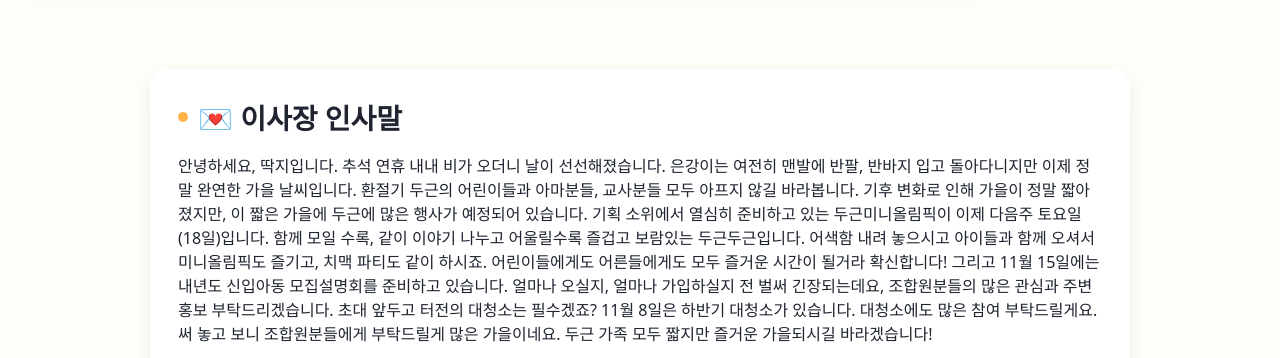
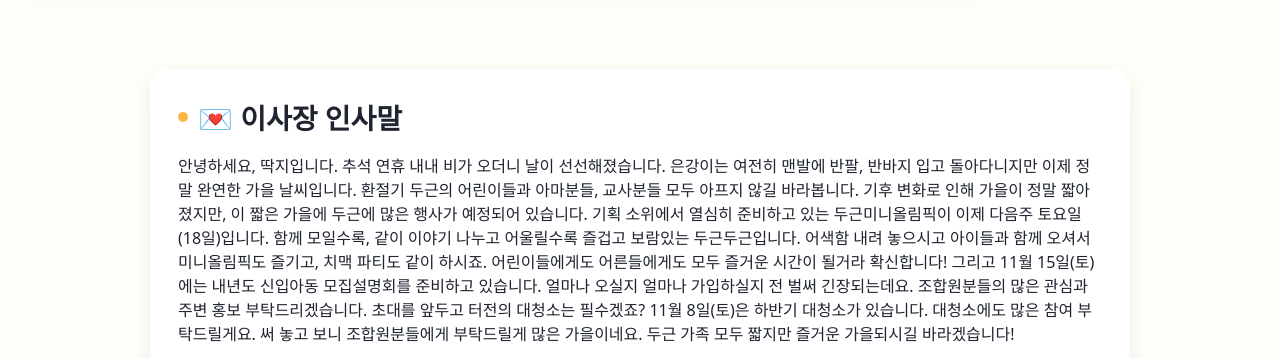
Before and after one commit to dgdg-news/october2025, a plain HTML site: page index.html in a window 1280 px wide. Shown: the part 408-766 px from the top of the page. Drawn offline with Linux system fonts and the light colour scheme.

Commit message:
Update index.html

```diff
--- a/index.html
+++ b/index.html
@@ -204,8 +204,8 @@
         안녕하세요, 딱지입니다.
 추석 연휴 내내 비가 오더니 날이 선선해졌습니다.
 은강이는 여전히 맨발에 반팔, 반바지 입고 돌아다니지만 이제 정말 완연한 가을 날씨입니다. 환절기 두근의 어린이들과 아마분들, 교사분들 모두 아프지 않길 바라봅니다.
-기후 변화로 인해 가을이 정말 짧아졌지만, 이 짧은 가을에 두근에 많은 행사가 예정되어 있습니다. 기획 소위에서 열심히 준비하고 있는 두근미니올림픽이 이제 다음주 토요일(18일)입니다. 함께 모일 수록, 같이 이야기 나누고 어울릴수록 즐겁고 보람있는 두근두근입니다. 어색함 내려 놓으시고 아이들과 함께 오셔서 미니올림픽도 즐기고, 치맥 파티도 같이 하시죠. 어린이들에게도 어른들에게도 모두 즐거운 시간이 될거라 확신합니다!
-그리고 11월 15일에는 내년도 신입아동 모집설명회를 준비하고 있습니다. 얼마나 오실지, 얼마나 가입하실지 전 벌써 긴장되는데요, 조합원분들의 많은 관심과 주변 홍보 부탁드리겠습니다. 초대 앞두고 터전의 대청소는 필수겠죠? 11월 8일은 하반기 대청소가 있습니다. 대청소에도 많은 참여 부탁드릴게요. 써 놓고 보니 조합원분들에게 부탁드릴게 많은 가을이네요. 두근 가족 모두 짧지만 즐거운 가을되시길 바라겠습니다!
+기후 변화로 인해 가을이 정말 짧아졌지만, 이 짧은 가을에 두근에 많은 행사가 예정되어 있습니다. 기획 소위에서 열심히 준비하고 있는 두근미니올림픽이 이제 다음주 토요일(18일)입니다. 함께 모일수록, 같이 이야기 나누고 어울릴수록 즐겁고 보람있는 두근두근입니다. 어색함 내려 놓으시고 아이들과 함께 오셔서 미니올림픽도 즐기고, 치맥 파티도 같이 하시죠. 어린이들에게도 어른들에게도 모두 즐거운 시간이 될거라 확신합니다!
+그리고 11월 15일(토)에는 내년도 신입아동 모집설명회를 준비하고 있습니다. 얼마나 오실지 얼마나 가입하실지 전 벌써 긴장되는데요. 조합원분들의 많은 관심과 주변 홍보 부탁드리겠습니다. 초대를 앞두고 터전의 대청소는 필수겠죠? 11월 8일(토)은 하반기 대청소가 있습니다. 대청소에도 많은 참여 부탁드릴게요. 써 놓고 보니 조합원분들에게 부탁드릴게 많은 가을이네요. 두근 가족 모두 짧지만 즐거운 가을되시길 바라겠습니다!
       </p>
       <p style="margin-top:1rem">과천두근두근공동체교육사회적협동조합<br />이사장 딱지 드림</p>
     </section>
```
